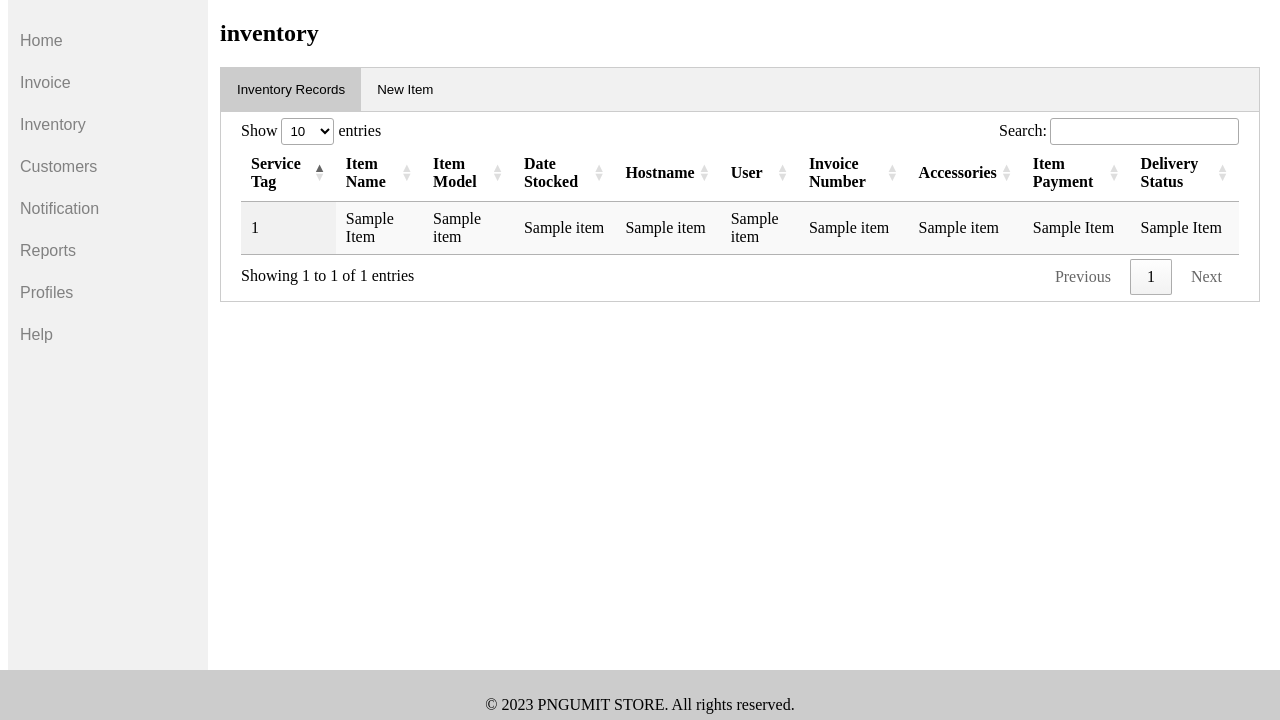
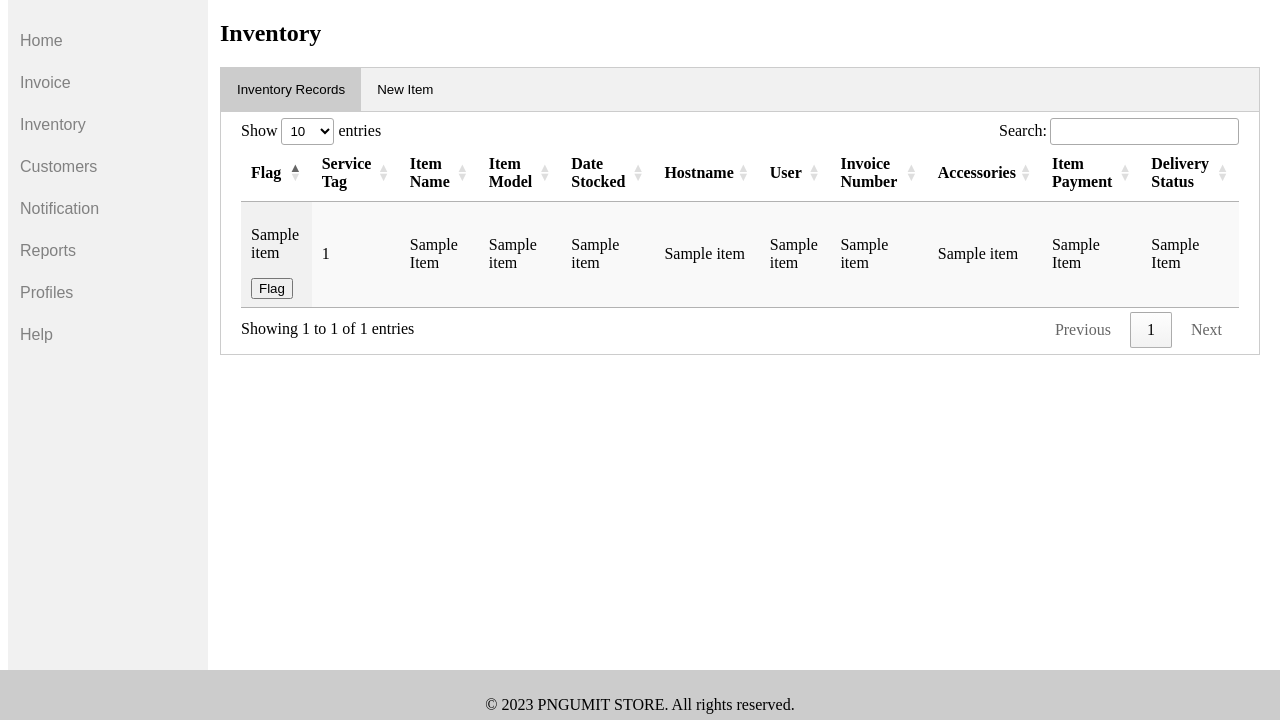
Before and after one commit to CliveNimalNawe/pngumit_InvoiceInventory, a Flask app: template templates/inventory.html in a window 1280 px wide. Shown: the part 80-800 px from the top of the page. Run offline with Flask 3, Linux system fonts and the light colour scheme; the template is opened without the code that fills it: most values are stand-ins (such as "Sample title", 1, 10 or a date in 2020).

Commit message:
Fixed the Flag color function to update when the page loads and when the DataTable buttons are clicked.

```diff
--- a/templates/inventory.html
+++ b/templates/inventory.html
@@ -5,6 +5,7 @@
     <title>Inventory and Invoice Management System</title>
     <link rel="stylesheet" href="{{url_for ('static', filename='css/style.css')}}">
     <link rel="stylesheet" href="{{ url_for('static', filename='DataTables/datatables.min.css')}}">
+    <link rel="stylesheet" href="https://cdnjs.cloudflare.com/ajax/libs/font-awesome/6.4.2/css/all.min.css" integrity="sha512-z3gLpd7yknf1YoNbCzqRKc4qyor8gaKU1qmn+CShxbuBusANI9QpRohGBreCFkKxLhei6S9CQXFEbbKuqLg0DA==" crossorigin="anonymous" referrerpolicy="no-referrer" />
 
     <script src="{{url_for('static', filename='script/jquery3.6.0.min.js')}}"></script>
     <script src="{{url_for('static', filename='DataTables/datatables.min.js')}}"></script>
@@ -13,6 +14,14 @@
         margin-bottom: 100px;
         width: 100%;
         overflow: auto;
+      }
+
+      .flagged-1{
+        background-color: #99ff99 !important;
+      }
+
+      .flagged-2{
+        background-color: #ff3300 !important;
       }
     </style>
   </head>
@@ -37,7 +46,7 @@
     <!-- Home -->
 
     <div class="main-content">
-      <h2 id="page-title">inventory</h2>
+      <h2 id="page-title">Inventory</h2>
       <div class="tab">
         <button class="tablinks" onclick="openCity(event, 'invoice_records')" id="defaultOpen">Inventory Records</button>
         <button class="tablinks" onclick="openCity(event, 'new_invoice')">New Item</button>
@@ -46,6 +55,7 @@
         <table id="myTable" class="display">
           <thead>
               <tr>
+              <th>Flag</th>
               <th>Service Tag</th>
               <th>Item Name</th>
               <th> Item Model</th>
@@ -61,6 +71,7 @@
           <tbody>
               {% for item in inventory%}
                 <tr>
+                <td><p class="hidden-flag" data-state="{{item[9]}}">{{item[9]}}</p><button class="flag-button" data-state="{{item[9]}}" data-row="{{loop.index0}}">Flag<!--<i class="fa-solid fa-flag"></i>--></button></td>
                 <td>{{item[0]}}</td>
                 <td>{{item[1].title()}}</td>
                 <td>{{(item[9])}}</td>
@@ -85,6 +96,8 @@
       <p>&copy; 2023 PNGUMIT STORE. All rights reserved.</p>
     </div>
   <script>
+
+    //Function for the tab functions of the page
     function openCity(evt, cityName) {
       // Declare all variables
       var i, tabcontent, tablinks;
@@ -105,16 +118,83 @@
     document.getElementById(cityName).style.display = "block";
     evt.currentTarget.className += " active";
   }
-    </script>
-    <script>
 
+  //Functions defined in here will execute when page loads
   $(document).ready( function () {
-      $('#myTable').DataTable();
-      } );
+    var table = $('#myTable').DataTable();
+
+    //Function to style flagged values when page loads
+    function updateRows(){
+      $('#myTable tbody tr').each(function() {
+        var $row = $(this);
+        var state = $row.find('.hidden-flag').data('state'); // Get the flag state
+        // Assign flag colors based on the state
+        if (state === 1) {
+            $row.addClass('flagged-1');
+        } else if (state === 2) {
+            $row.addClass('flagged-2');
+        }
+        });
+    }
+
+    //Call on the defined function to update rows when page loads
+    updateRows();
+
+    //Event Listener to update rows if there is a change on detected on the table.
+    table.on('draw.dt search.dt page.dt order.dt', function () {
+        updateRows();
+    });
+
+    // Add a click event listener to toggle flags
+    $('#myTable tbody').on('click', '.flag-button', function() {
+      var button = $(this);
+      var currentState = parseInt(button.data('state'), 10);
+      var newState = (currentState + 1) % 3;
+      var row = table.row(button.parents('tr'));
+
+      // Update the button's text and data-state attribute
+      button.data('state', newState);
+      updateButtonText(button, newState);
+
+      // Update the hidden flag paragraph tag
+      var hiddenFlag = row.node().getElementsByClassName('hidden-flag')[0];
+      hiddenFlag.textContent = newState.toString();
+
+
+      // Update the row's class based on the flag state
+      row.node().classList.remove('flagged-0', 'flagged-1', 'flagged-2');
+      row.node().classList.add('flagged-' + newState);
+
+      // Update the database with the new state (you would need to implement this part)
+      //updateDatabase(row.data(), newState);
+    });
+
+    // Initialize button text based on initial data-state attribute
+    $('.flag-button').each(function() {
+      var button = $(this);
+      var initialState = parseInt(button.data('state'), 10);
+      updateButtonText(button, initialState);
+    });
+  });
+
+  // Function to update the button text based on the flag state
+  function updateButtonText(button, state) {
+    switch (state) {
+      case 0:
+        button.text('Flag');
+        break;
+      case 1:
+        button.text('Green');
+        break;
+      case 2:
+        button.text('Red');
+        break;
+    }
+  }
+
   // Get the element with id="defaultOpen" and click on it
   document.getElementById("defaultOpen").click();
 </script>
-
 </body>
 
 </html>
--- a/templates/invoice.html
+++ b/templates/invoice.html
@@ -164,7 +164,7 @@
 
       $(document).ready( function () {
       $('#myTable').DataTable();
-} );
+      } );
     </script>
     <script>
       function openCity(evt, cityName) {
```
Lines whose indentation alone changed are shown as unchanged.
